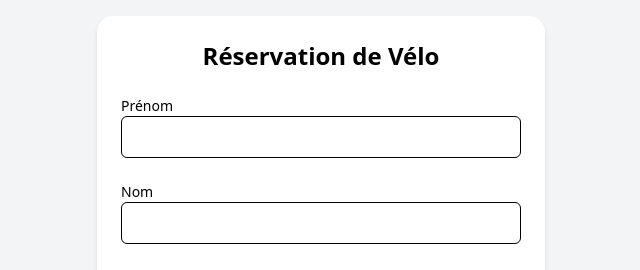
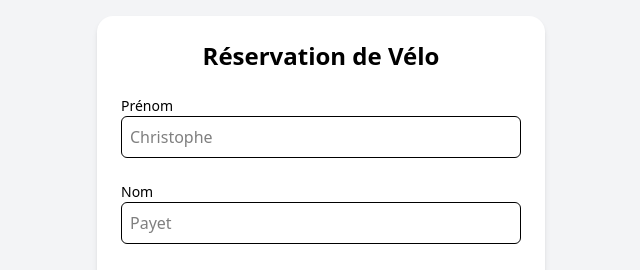
Before and after one commit to raphpay/Tof-Bike, a React (Vite) app: page /formulaire-location in a window 1280 px wide. Shown: the top 270 px of the page, without its empty margins (319-959 px from the left). Built offline with nearby package versions, Linux system fonts and the light colour scheme; no server answers.

Commit message:
Refactor: Create separate component for input #10

```diff
--- /dev/null
+++ b/src/ui/components/LabelInput.tsx
@@ -0,0 +1,37 @@
+type Props = {
+  label: string;
+  value: string;
+  name: string;
+  placeholder?: string;
+  required?: boolean;
+  error?: string;
+  type?: "text" | "email";
+  onChange?: (event: React.ChangeEvent<HTMLInputElement>) => void;
+};
+
+export default function LabelInput({
+  label,
+  name,
+  value,
+  placeholder = "",
+  required = true,
+  error,
+  type = "text",
+  onChange,
+}: Props) {
+  return (
+    <div>
+      <label className="block text-sm font-medium">{label}</label>
+      <input
+        name={name}
+        value={value}
+        onChange={onChange}
+        type={type}
+        required={required}
+        className="w-full rounded-md border p-2"
+        placeholder={placeholder}
+      />
+      {error && <p className="text-red-500">{error}</p>}
+    </div>
+  );
+}
--- a/src/ui/pages/BikeRentalForm.tsx
+++ b/src/ui/pages/BikeRentalForm.tsx
@@ -5,6 +5,7 @@ import { isValidPhoneNumber } from "react-phone-number-input";
 import PhoneInput from "react-phone-number-input/input";
 import { db } from "../../config/firebase";
 import Button from "../components/Button";
+import LabelInput from "../components/LabelInput";
 import SuccessPage from "./SuccessPage";
 
 export default function BikeRentalForm() {
@@ -148,26 +149,20 @@ export default function BikeRentalForm() {
           </h2>
 
           {/* Nom */}
-          <div>
-            <label className="block text-sm font-medium">Prénom</label>
-            <input
-              name="firstName"
+          <LabelInput
+            label="Prénom"
             value={formData.firstName}
+            name="firstname"
             onChange={handleChange}
-              required
-              className="w-full rounded-md border p-2"
+            placeholder="Christophe"
           />
-          </div>
-          <div>
-            <label className="block text-sm font-medium">Nom</label>
-            <input
-              name="lastName"
+          <LabelInput
+            label="Nom"
             value={formData.lastName}
+            name="lastname"
             onChange={handleChange}
-              required
-              className="w-full rounded-md border p-2"
+            placeholder="Payet"
           />
-          </div>
 
           {/* Téléphone */}
           <div>
@@ -184,20 +179,15 @@ export default function BikeRentalForm() {
           </div>
 
           {/* Email */}
-          <div>
-            <label className="block text-sm font-medium">
-              Adresse e-mail (facultatif)
-            </label>
-            <input
+          <LabelInput
+            label="Adresse e-mail (facultatif)"
+            value={formData.email}
+            name="email"
             type="email"
-              name="email"
-              value={formData.email}
+            placeholder="nom@exemple.com"
             onChange={handleChange}
-              placeholder="nom@exemple.com"
-              className="w-full rounded-md border p-2"
+            error={errors.email}
           />
-            {errors.email && <p className="text-red-500">{errors.email}</p>}
-          </div>
 
           {/* Matériel loué */}
           <div className="space-y-4">
```
Lines whose indentation alone changed are shown as unchanged.
